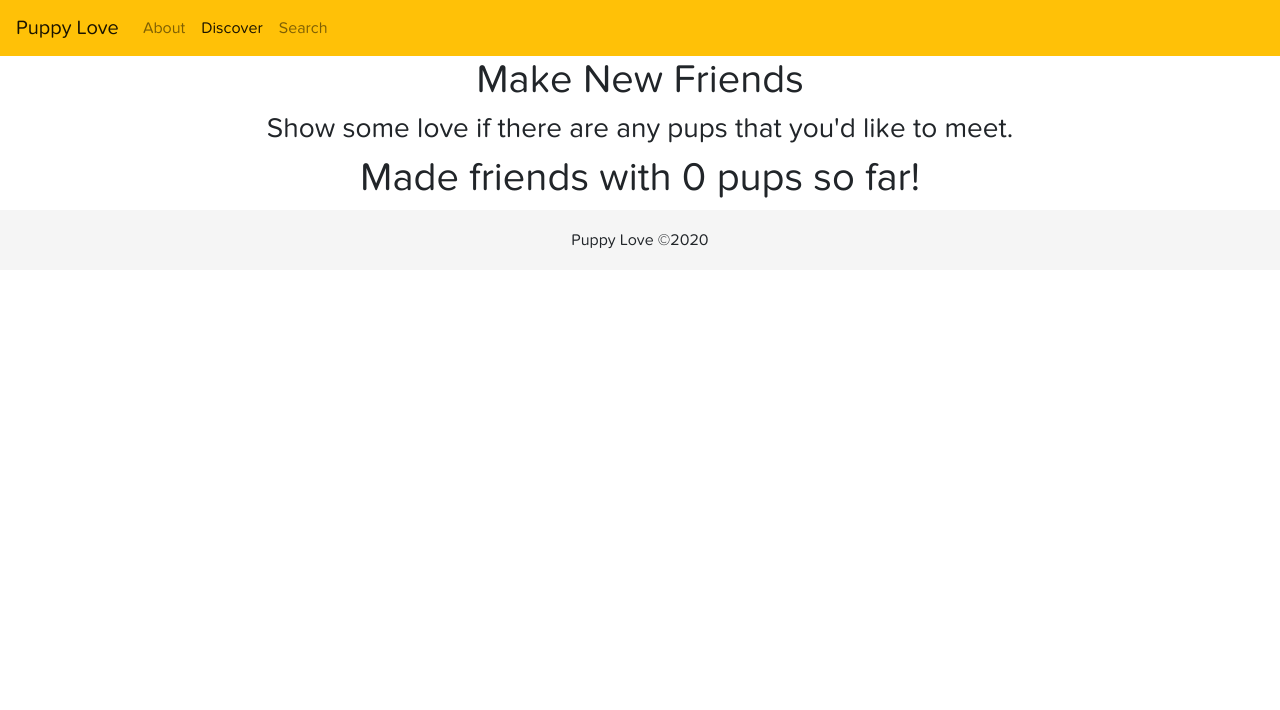
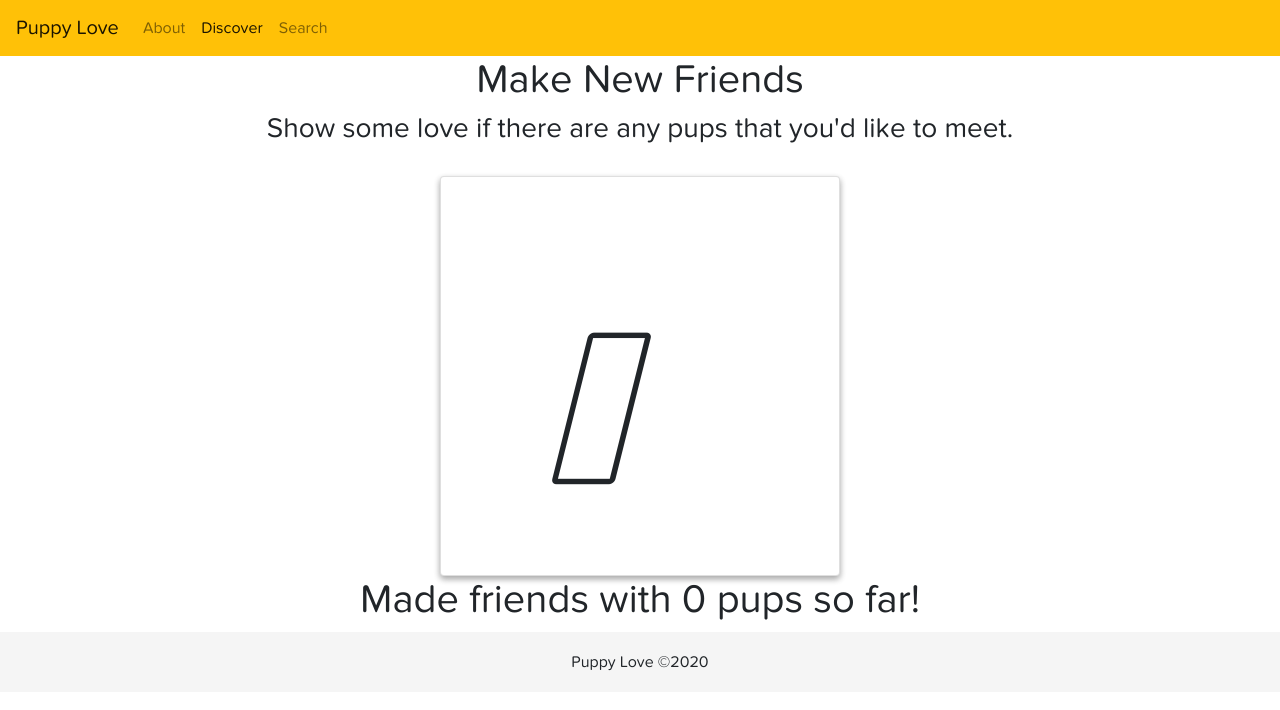
Before and after one commit to rh9891/PuppyLove, a React (Create React App) app: page /discover in a window 1280 px wide. Shown: the top 710 px of the page. Built offline with nearby package versions, Linux system fonts and the light colour scheme.

Commit message:
Modified the Discover component so that it could handle the buttons being clicked. Made changes to the other components by making them into arrow functions.

```diff
--- a/src/components/Button/index.js
+++ b/src/components/Button/index.js
@@ -1,7 +1,7 @@
 import React from "react";
 import "./style.css";
 
-function Button(props) {
+const Button = (props) => {
   return (
     <button
       onClick={props.onClick}
@@ -9,6 +9,6 @@ function Button(props) {
       {...props}
     />
   );
-}
+};
 
 export default Button;
--- a/src/components/Card/index.js
+++ b/src/components/Card/index.js
@@ -2,13 +2,15 @@ import React from "react";
 import Button from "../Button";
 import "./style.css";
 
-function Card(props) {
+const Card = (props) => {
   return (
     <div
       className="card"
       style={{ backgroundImage: props.image ? `url(${props.image})` : "none" }}
     >
-      {!props.image && <i className="fas fa-spinner" aria-hidden="true" />}
+      {!props.image && (
+        <i className="fas fa-spinner fa-pulse" aria-hidden="true" />
+      )}
       <Button
         style={{ opacity: props.image ? 1 : 0 }}
         onClick={props.handleBtnClick}
@@ -21,6 +23,6 @@ function Card(props) {
       ></Button>
     </div>
   );
-}
+};
 
 export default Card;
--- a/src/components/pages/Discover.js
+++ b/src/components/pages/Discover.js
@@ -1,11 +1,16 @@
 import React, { Component, Fragment } from "react";
+import Card from "../Card";
 
 class Discover extends Component {
   state = {
     image: "",
     matchCount: 0,
   };
-  //   <h1 style={{ fontFamily: "Proxima Nova Soft" }}>Discover</h1>
+
+  handleBtnClick = (event) => {
+    console.log(event);
+  };
+
   render() {
     return (
       <Fragment>
@@ -15,6 +20,7 @@ class Discover extends Component {
         <h3 className="text-center" style={{ fontFamily: "Proxima Nova Soft" }}>
           Show some love if there are any pups that you'd like to meet.
         </h3>
+        <Card image={this.state.image} handleBtnClick={this.handleBtnClick} />
         <h1 className="text-center" style={{ fontFamily: "Proxima Nova Soft" }}>
           Made friends with {this.state.matchCount} pups so far!
         </h1>
```
